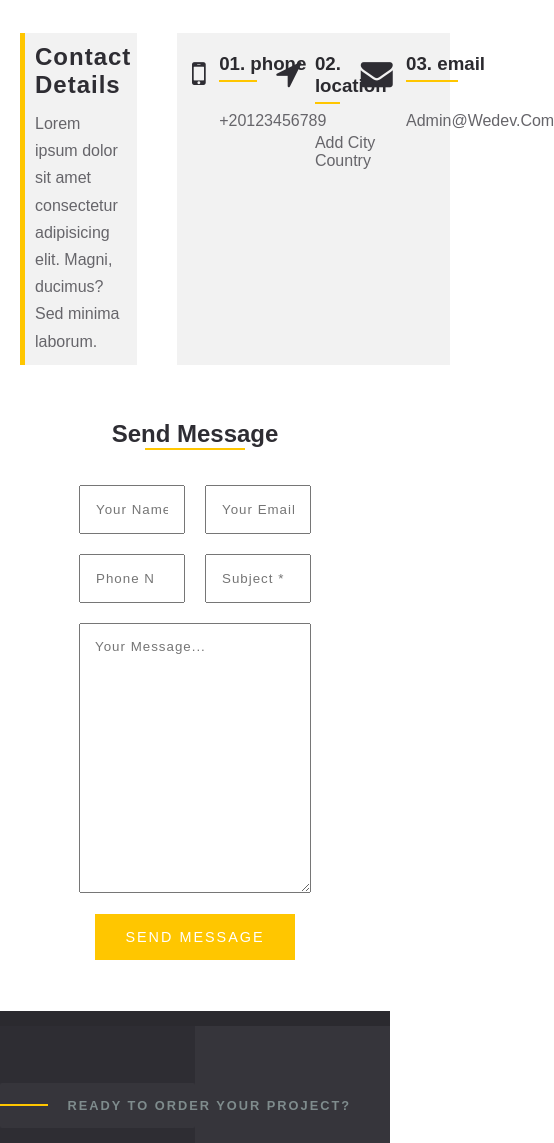
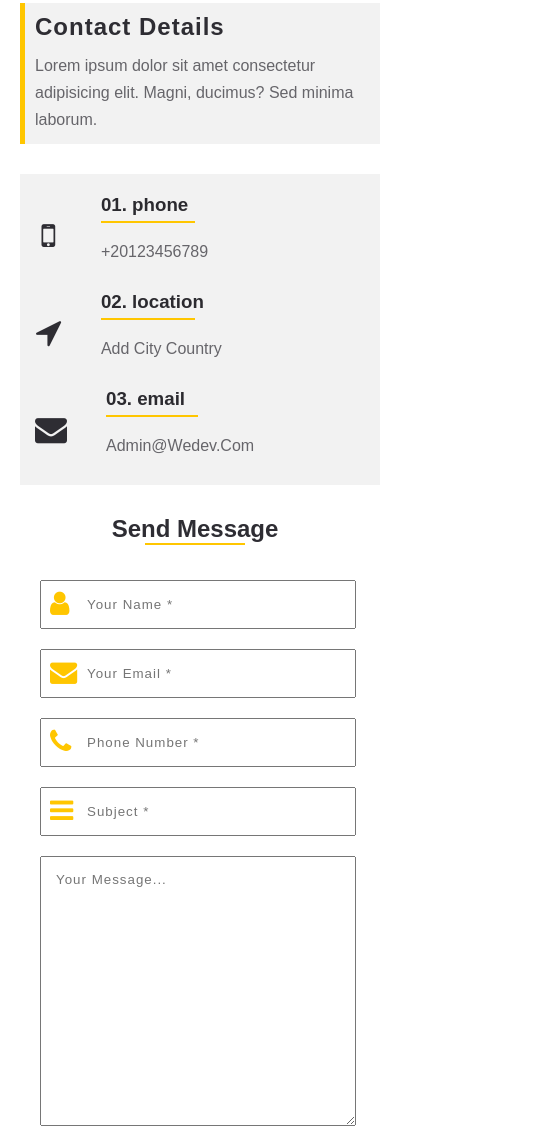
Before and after one commit to moaelkady/PSG-Theme-A-Pug-Sass-and-Gulp-Project, a website: page stage/html/contactus.pug in a window 390 px wide. Shown: the part 547-1690 px from the top of the page, 554 px wide, since content can reach past the window. Drawn offline with nearby package versions, Linux system fonts and the light colour scheme; files that its build step writes are made by us from their sources; files whose address does not match are found by name.

Commit message:
last changes and finished front end

```diff
--- a/stage/css/sass/pages/_contact.scss
+++ b/stage/css/sass/pages/_contact.scss
@@ -110,6 +110,7 @@
             background-color: $ultraLightBG;
             padding: 10px;
             margin: 30px 20px;
+            word-break: break-all;
             .box {
               display: flex;
               width: 33.33%;
@@ -144,6 +145,7 @@
             }
           }
         }
+
         .form-header {
           h2 {
             text-align: center;
@@ -170,15 +172,27 @@
             text-transform: capitalize;
             .form-row {
               display: flex;
+              .input-group {
+                width: calc(100% - 14px);
+                position: relative;
+                margin-right: 11px;
+                i {
+                  position: absolute;
+                  font-size: 1.7em;
+                  color: $primary;
+                  top: 20px;
+                  left: 20px;
+                }
                 input {
-                width: 50%;
+                  width: 100%;
                   margin: 10px;
-                padding: 15px;
+                  padding: 15px 15px 15px 45px;
                   letter-spacing: 1px;
                   color: $flatBlackLight;
                   transition: 0.3s ease;
                   &:focus-visible {
                     outline: $flatBlueAlt auto 1px;
+                  }
                 }
               }
               textarea {
@@ -218,3 +232,57 @@
     }
   }
 }
+
+//for small screens
+@media screen and (max-width: 768px) {
+  .page
+    .page-content
+    .contact-view
+    .container
+    .contact-header
+    .div-left
+    .content {
+    white-space: unset;
+    p {
+      font-size: 0.9em;
+    }
+  }
+  .page .page-content .contact-view .container .contact-details {
+    display: block;
+    .details-heading {
+      width: calc(100% - 30px);
+    }
+    .details-desc {
+      display: block;
+      width: calc(100% - 30px);
+      .box {
+        width: 100%;
+        .icon {
+          flex: 1;
+          text-align: center;
+          align-items: center;
+          align-content: center;
+          i {
+          }
+        }
+        .details {
+          margin-bottom: 20px;
+          flex: 10;
+          h3 {
+            margin-bottom: 10px;
+          }
+          p {
+          }
+        }
+      }
+    }
+  }
+  .page .page-content .contact-view .container .contact-form {
+    width: 100%;
+    form {
+      .form-row {
+        display: block;
+      }
+    }
+  }
+}
--- a/stage/html/pug/components/contact.pug
+++ b/stage/html/pug/components/contact.pug
@@ -6,7 +6,7 @@
                     span contact
                 .content
                     h1 <span class='primary'>Contact</span> us
-                    p Lorem ipsum dolor sit amet consectetur adipisicing elit. Tenetur distinctio<br> exercitationem libero sapiente et consectetur quidem.
+                    p Lorem ipsum dolor sit amet consectetur adipisicing elit Tenetur distinctio.
             .div-right
                 .img
                     .bgimg
@@ -39,12 +39,21 @@
         .contact-form
             form(action='' method='')
                 .form-row
-                    input(type='text', name='username', placeholder='Your Name *')
-                    input(type='email', name='email', placeholder='Your Email *')
+                    .input-group
+                        <i class="fa fa-user"></i>
+                        input(type='text', name='username', placeholder='Your Name *')
+                    .input-group
+                        <i class="fa fa-envelope"></i>
+                        input(type='email', name='email', placeholder='Your Email *')
                 .form-row
-                    input(type='number', name='phone', placeholder='Phone Number *')
-                    input(type='text', name='subject', placeholder='Subject *')
+                    .input-group
+                        <i class="fa fa-phone"></i>
+                        input(type='number', name='phone', placeholder='Phone Number *')
+                    .input-group
+                        <i class="fa fa-bars"></i>
+                        input(type='text', name='subject', placeholder='Subject *')
                 .form-row
-                    textarea(name="msg", placeholder='Your Message...')
+                    .input-group
+                        textarea(name="msg", placeholder='Your Message...')
                 .form-submit
                     input(type="submit", value='Send Message')
--- a/stage/html/pug/components/order.pug
+++ b/stage/html/pug/components/order.pug
@@ -4,11 +4,11 @@
             .container-img
                 img(src="src/300500.jpg" alt="")
             .container-img
-                img(src="src/300300.jpg" alt="")
+                img(src="src/5300300.jpg" alt="")
             .container-img
-                img(src="src/300300.jpg" alt="")
+                img(src="src/6300300.jpg" alt="")
             .container-img
-                img(src="src/300300.jpg" alt="")
+                img(src="src/4300300.jpg" alt="")
         .container-desc-coulmn
             .container-heading
                 h1 my services
```
Also changed, not shown: stage/html/pug/components/portfolio.pug (+10 -10 lines), dist/contactus.html, dist/css/main.css, dist/order.html, dist/portfolio.html, dist/src/1300500.jpg (added), dist/src/2300300.jpg (added), dist/src/2300500.jpg (added), dist/src/3300300.jpg (added), dist/src/3300500.jpg (added), dist/src/4300300.jpg (added), dist/src/5300300.jpg (added), dist/src/6300300.jpg (added), dist/src/7300300.jpg (added), 1 more files, 1 other file. Lines whose indentation alone changed are shown as unchanged.
